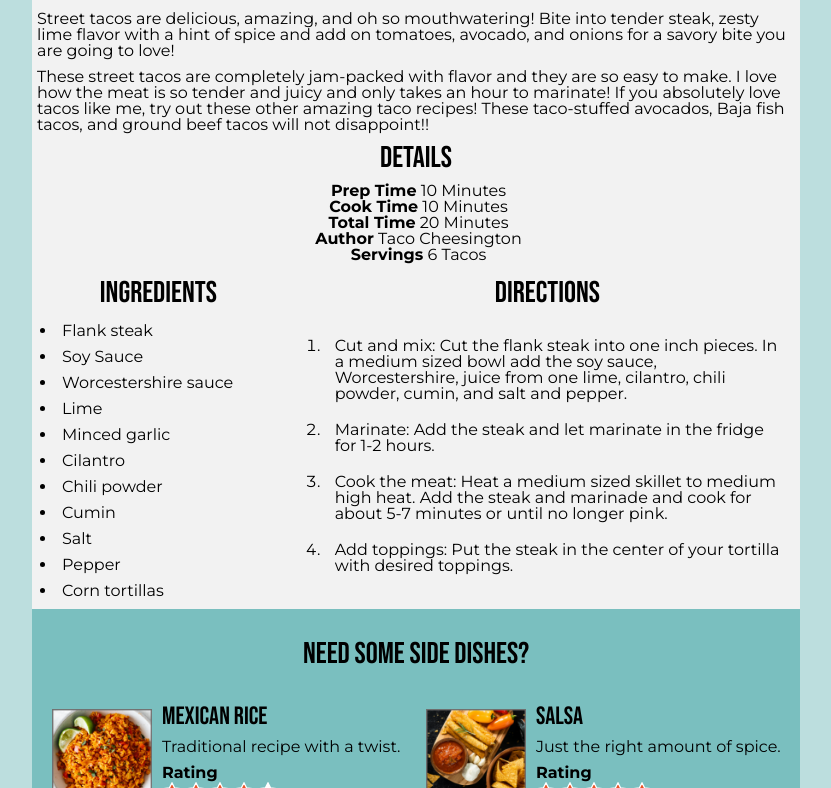
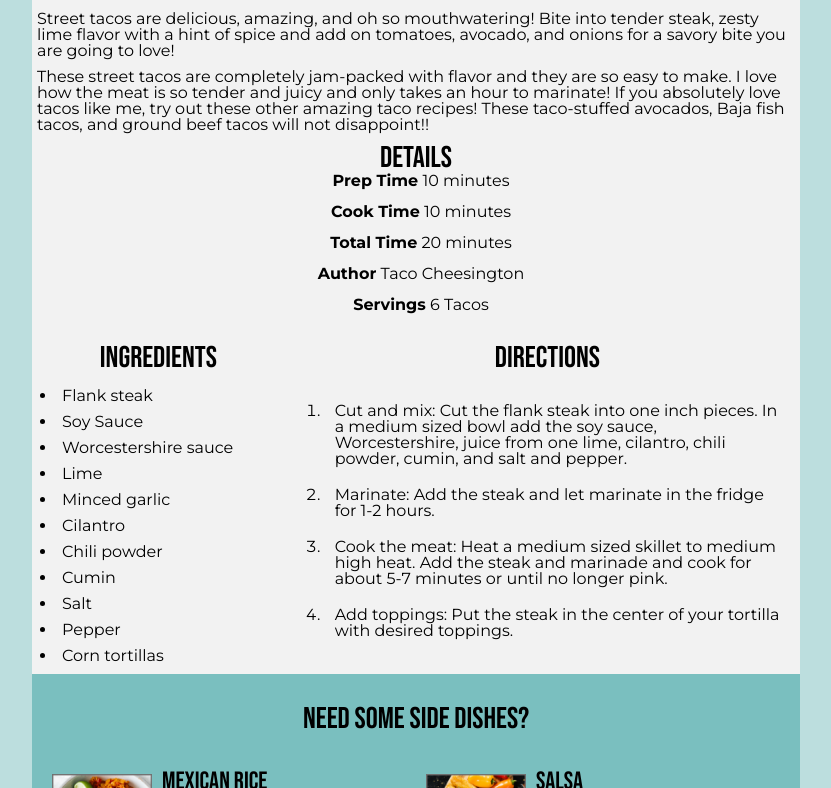
Before and after one commit to shinseungjin/Recipe, a plain HTML site: page index.html in a window 1280 px wide. Shown: the part 818-1606 px from the top of the page, without its empty margins (224-1055 px from the left). Drawn offline with Linux system fonts and the light colour scheme.

Commit message:
Updated HTML, CSS

```diff
--- a/index.html
+++ b/index.html
@@ -65,25 +65,28 @@
         <!--Details-->
         <div class="details">
             <h2>Details</h2>
-            <ul class="details-grid-item">
+            <div class="details-grid-item">
                 <dl>
-                    <dt>Prep Time</dt>
-                        <dd>10 Minutes</dd>
-                    <br>
-                    <dt>Cook Time</dt>
-                        <dd>10 Minutes</dd>
-                    <br>
-                    <dt>Total Time</dt>
-                        <dd>20 Minutes</dd>
-                    <br>
-                    <dt>Author</dt>
-                        <dd>Taco Cheesington</dd>
-                    <br>
-                    <dt>Servings</dt>
-                        <dd>6 Tacos</dd>
+                    <dt class="prep-time">Prep Time</dt>
+                    <dd class="prep-mins">10 minutes</dd>
                 </dl>
-            </ul>
-
+                <dl>
+                    <dt class="cook-time">Cook Time</dt>
+                    <dd class="cook-mins">10 minutes</dd>
+                </dl>
+                <dl>
+                    <dt class="total-time">Total Time</dt>
+                    <dd class="total-mins">20 minutes</dd>
+                </dl>
+                <dl>
+                    <dt class="author">Author</dt>
+                    <dd class="author-name">Taco Cheesington</dd>
+                </dl>
+                <dl>
+                    <dt class="servings">Servings</dt>
+                    <dd class="servings-no">6 Tacos</dd>
+                </dl>
+            </div>
         </div>
         <!--Ingredients-->
         <div class="mid-grid">
--- a/style.css
+++ b/style.css
@@ -196,15 +196,22 @@ h1 {
   font-family: "Montserrat", sans-serif;
   list-style-type: none;
 }
+dl {
+  margin-bottom: 10px;
+}
 dt {
   display: inline-block;
   font-family: "Montserrat", sans-serif;
   font-size: 16px;
   font-weight: bold;
+  padding-left: 10px;
+  margin-bottom: 5px;
 }
 dd {
   display: inline-block;
+  font-family: "Montserrat", sans-serif;
   font-size: 16px;
+  margin-bottom: 5px;
 }
 .ingredients li {
   padding: 5px;
@@ -551,7 +558,6 @@ footer img {
     overflow: visible;
     display: grid;
     grid-template-columns: repeat(7, 1fr);
-    position: fixed;
     width: 768px;
     padding-top: 40px;
   }
@@ -613,6 +619,7 @@ footer img {
   .details-grid-item {
     text-align: center;
   }
+
   .mid-grid {
     width: 768px;
     display: grid;
```
